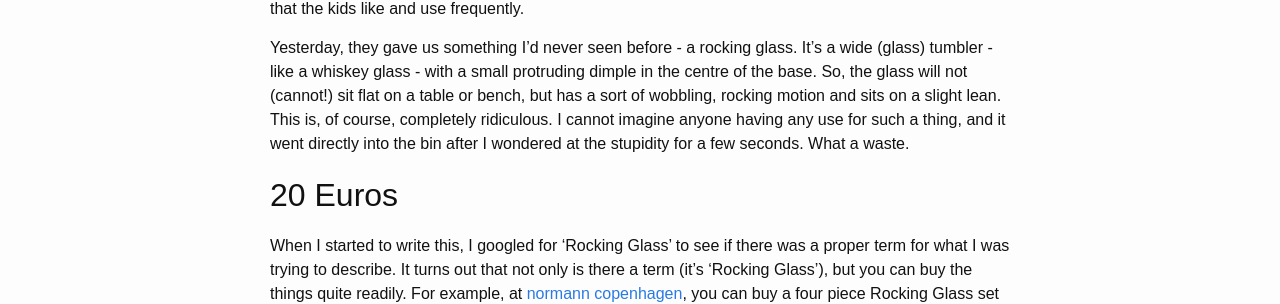
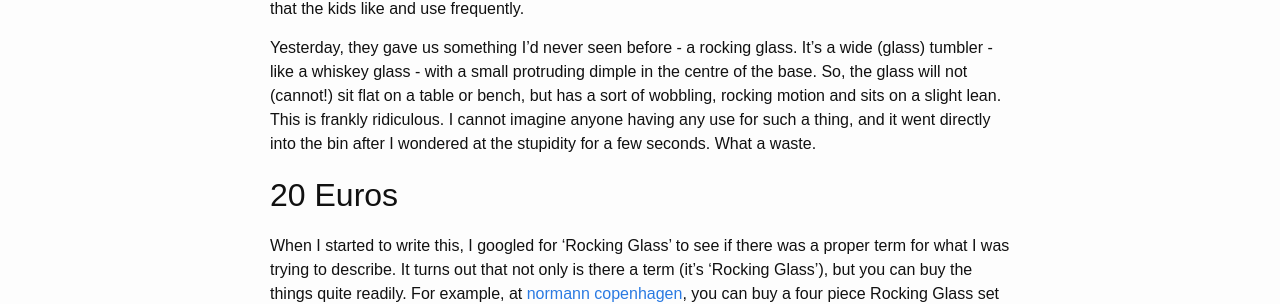
Before and after one commit to 0xordinaryday/blog, a Jekyll site: the page built from strays/_posts/2021-06-27-garbage.md, in a window 1280 px wide. Shown: the part 338-642 px from the top of the page. Built offline with Jekyll 4.4.1, drawn with Linux system fonts in a browser that asks for light colours.

Commit message:
add garbage

```diff
--- a/strays/_posts/2021-06-27-garbage.md
+++ b/strays/_posts/2021-06-27-garbage.md
@@ -8,7 +8,7 @@ category: strays
 ## A glass that does what?
 We get food from McDonalds sometimes. The kids like it and I don't mind it; no-one is pretending it's a healthy choice but every now and again is no big deal. Sometimes, McDonalds give you 'collectables' when you buy food from them. As an example, we have some aluminium coke cups from McDonalds that the kids like and use frequently.
 
-Yesterday, they gave us something I'd never seen before - a rocking glass. It's a wide (glass) tumbler - like a whiskey glass - with a small protruding dimple in the centre of the base. So, the glass will not (cannot!) sit flat on a table or bench, but has a sort of wobbling, rocking motion and sits on a slight lean. This is, of course, completely ridiculous. I cannot imagine anyone having any use for such a thing, and it went directly into the bin after I wondered at the stupidity for a few seconds. What a waste.
+Yesterday, they gave us something I'd never seen before - a rocking glass. It's a wide (glass) tumbler - like a whiskey glass - with a small protruding dimple in the centre of the base. So, the glass will not (cannot!) sit flat on a table or bench, but has a sort of wobbling, rocking motion and sits on a slight lean. This is frankly ridiculous. I cannot imagine anyone having any use for such a thing, and it went directly into the bin after I wondered at the stupidity for a few seconds. What a waste.
 
 ## 20 Euros
 When I started to write this, I googled for 'Rocking Glass' to see if there was a proper term for what I was trying to describe. It turns out that not only is there a term (it's 'Rocking Glass'), but you can buy the things quite readily. For example, at [normann copenhagen](https://www.normann-copenhagen.com/en/Products/Accessories/Serving/Glasses/Rocking-Glass--4-pcs-25-cl-White-120800), you can buy a four piece Rocking Glass set for 20 euros. I don't know anything about *normann copenhagen*, but the Danes are supposed to be gurus of design so I guess that makes me the philistine.
```
